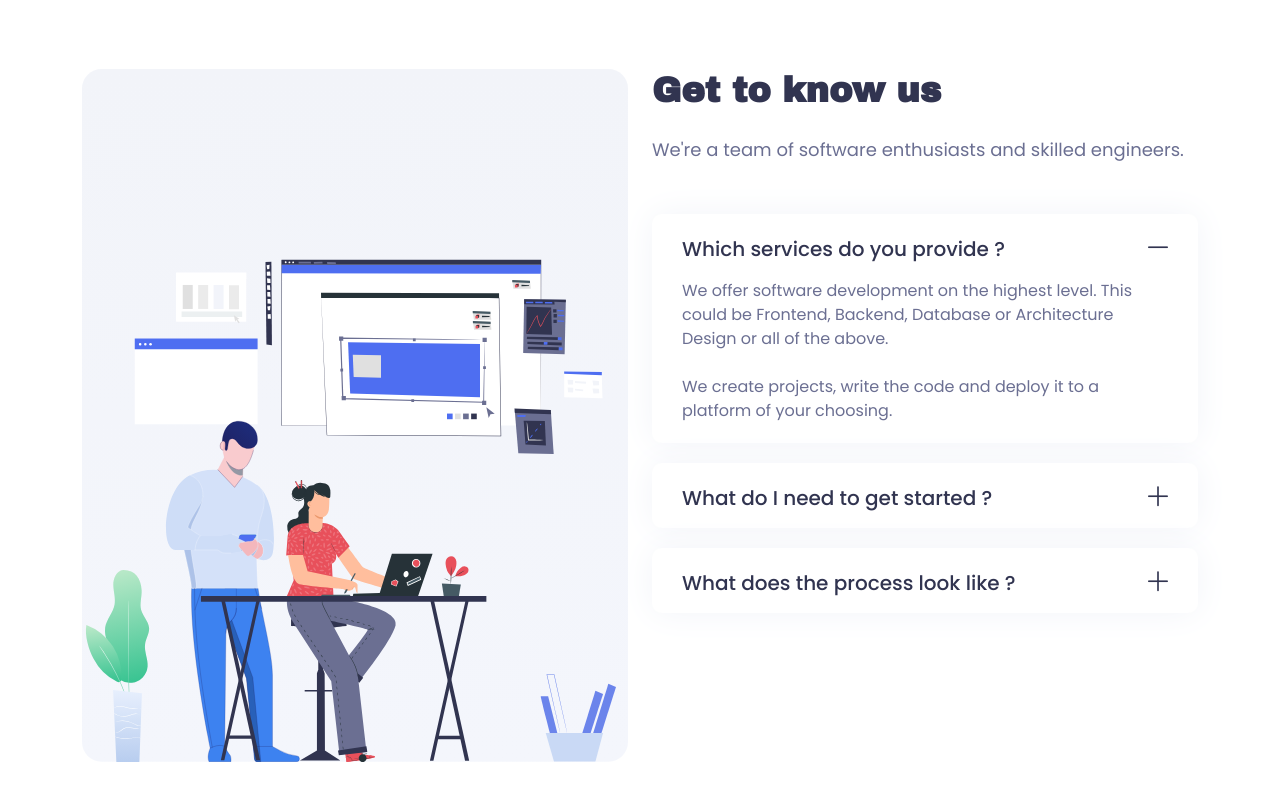
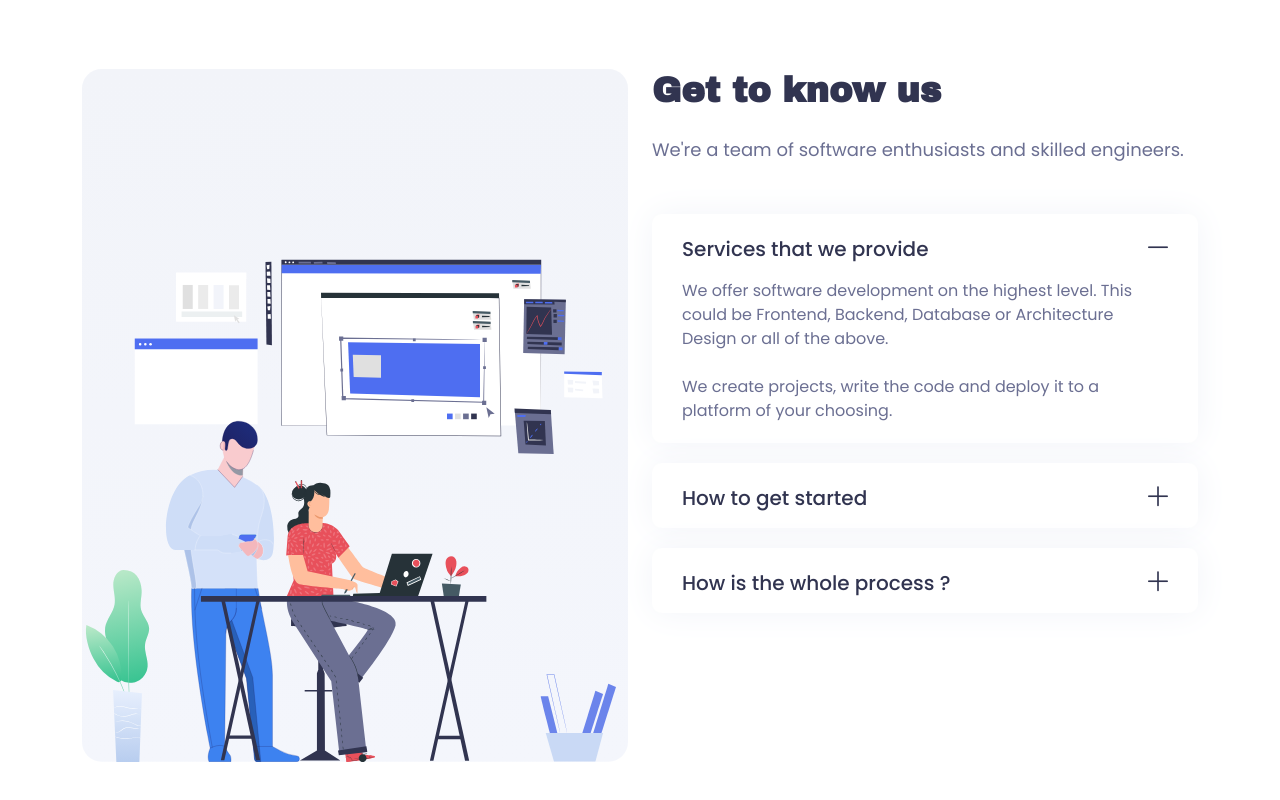
Before and after one commit to ozcelebi/leapify.io, a plain HTML site: page index.html in a window 1280 px wide. Shown: the part 791-1591 px from the top of the page. Drawn offline with Linux system fonts and the light colour scheme.

Commit message:
feat(About Us): rephrasing

```diff
--- a/index.html
+++ b/index.html
@@ -175,7 +175,7 @@
 							<div class="accordion pb-15" id="accordionExample">
 								<div class="single-faq">
 									<button class="w-100 text-start" type="button" data-bs-toggle="collapse" data-bs-target="#collapseOne" aria-expanded="true" aria-controls="collapseOne">
-										Which services do you provide ?
+										Services that we provide
 									</button>
 
 									<div id="collapseOne" class="collapse show" aria-labelledby="headingOne" data-bs-parent="#accordionExample">
@@ -188,7 +188,7 @@
 								</div>
 								<div class="single-faq">
 									<button class="w-100 text-start collapsed" type="button" data-bs-toggle="collapse" data-bs-target="#collapseTwo" aria-expanded="false" aria-controls="collapseTwo">
-										What do I need to get started ?
+										How to get started
 									</button>
 									<div id="collapseTwo" class="collapse" aria-labelledby="headingTwo" data-bs-parent="#accordionExample">
 										<div class="faq-content">
@@ -198,7 +198,7 @@
 								</div>
 								<div class="single-faq">
 									<button class="w-100 text-start collapsed" type="button" data-bs-toggle="collapse" data-bs-target="#collapseThree" aria-expanded="false" aria-controls="collapseThree">
-										What does the process look like ?
+										How is the whole process ?
 									</button>
 									<div id="collapseThree" class="collapse" aria-labelledby="headingThree" data-bs-parent="#accordionExample">
 										<div class="faq-content">
```
